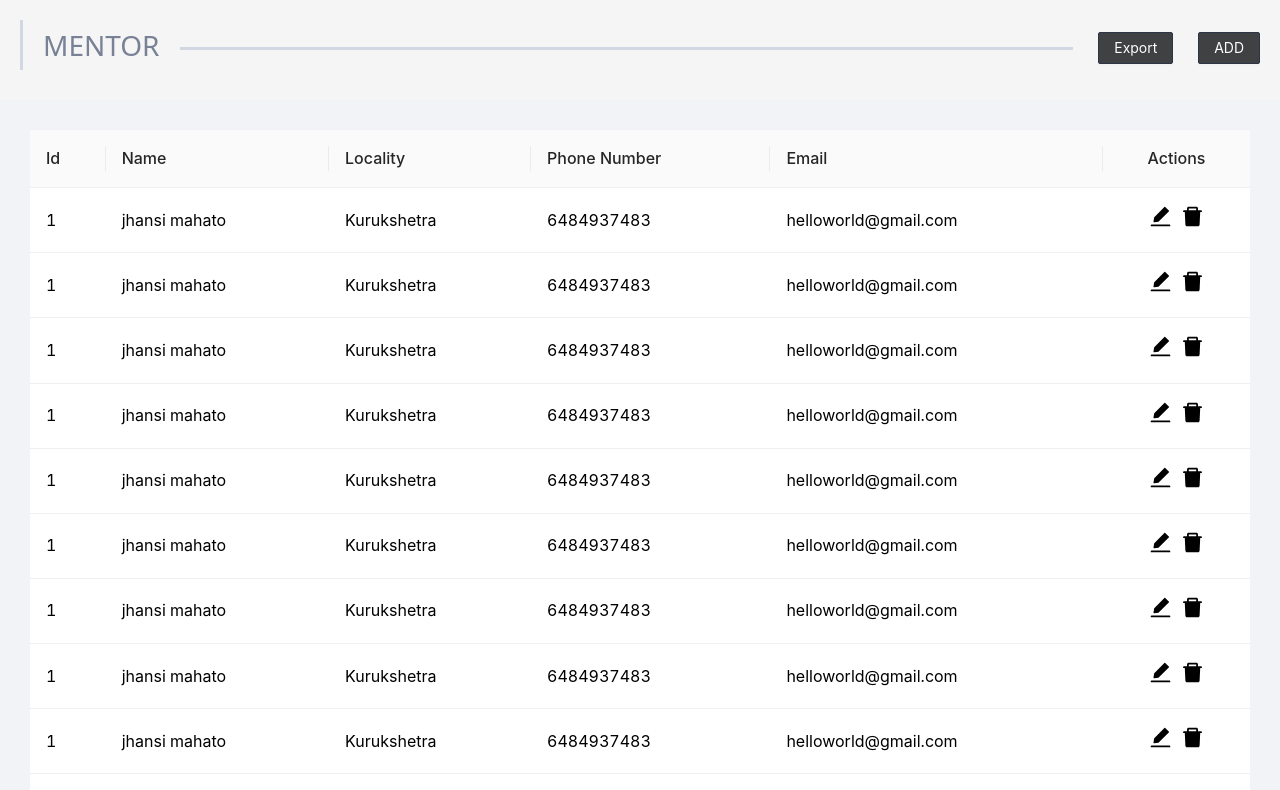
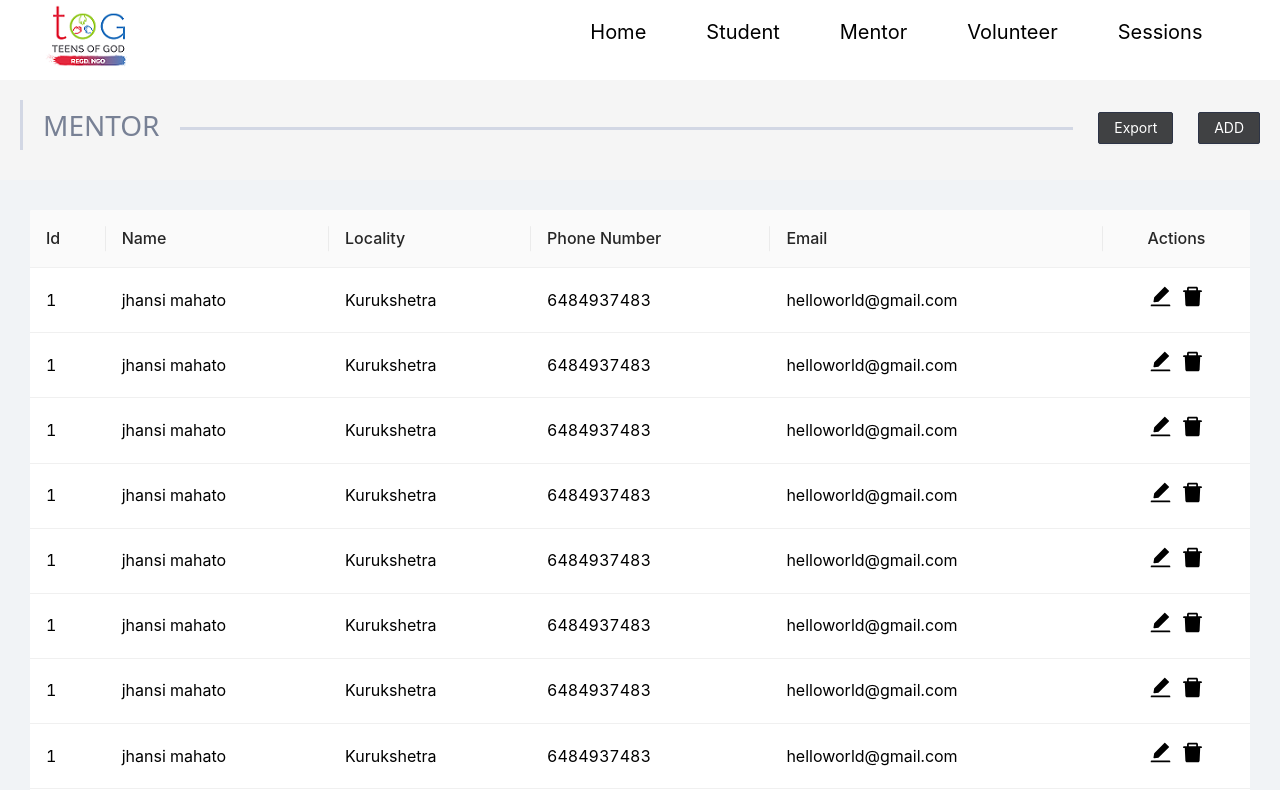
Before and after one commit to jhansimahato/hackathon, a React (Create React App) app: page /mentor in a window 1280 px wide. Shown: the top 790 px of the page. Built offline with nearby package versions, Linux system fonts and the light colour scheme.

Commit message:
fourth commit

```diff
--- /dev/null
+++ b/src/components/Navbar/Navbar.jsx
@@ -0,0 +1,46 @@
+import React, { useState } from "react"
+import "./navbar.scss"
+import { Link } from "react-router-dom"
+import { FaBars } from "react-icons/fa"
+import { ImCross } from "react-icons/im"
+
+const Navbar = () => {
+  const [Mobile, setMobile] = useState(false)
+  return (
+    <>
+      <nav className='navbar'>
+        <h3 className='logo'>
+            <img src={require('../../TOG-Logo.png')} alt="logo"  className="logoimg"/>
+        </h3>
+        {/*
+        if large screen ma xa bhane Mobile add huxa
+        if mobile screen ma xa bhane nav-links-mobile add huxa
+        */}
+        <ul className={Mobile ? "nav-links-mobile" : "nav-links"} onClick={() => setMobile(false)}>
+          <Link to='/' className='home'>
+            <li>Home</li>
+          </Link>
+          <Link to='/student' className='student'>
+            <li>Student</li>
+          </Link>
+          <Link to='/mentor' className='mentor'>
+            <li>Mentor</li>
+          </Link>
+          <Link to='/volunteer' className='volunteer'>
+            <li>Volunteer</li>
+          </Link>
+          <Link to='/sessions' className='sessions'>
+            <li>sessions</li>
+          </Link>
+        </ul>
+        {/*
+        whenever we click on button = setMobile(!Mobile) ==  is mobile oppsite to setMobile
+        */}
+        <button className='mobile-menu-icon' onClick={() => setMobile(!Mobile)}>
+          {Mobile ? <ImCross /> : <FaBars />}
+        </button>
+      </nav>
+    </>
+  )
+}
+export default Navbar
--- /dev/null
+++ b/src/components/Navbar/navbar.scss
@@ -0,0 +1,99 @@
+@import url("https://fonts.googleapis.com/css2?family=Poppins:wght@300;400;500;600&display=swap");
+// * {
+//   padding: 0;
+//   margin: 0;
+//   box-sizing: border-box;
+//   font-family: "Poppins", sans-serif;
+// //
+// }
+
+a {
+  text-decoration: none;
+}
+li {
+  list-style-type: none;
+}
+.navbar {
+  display: flex;
+  justify-content: space-around;
+  align-items: center;
+  height: 10vh;
+    background-color: white;
+  box-shadow: rgba(50, 50, 93, 0.23) 0px 30px 30px -20px;
+
+  /*box-shadow: rgba(50, 50, 93, 0.23) 0px 50px 100px -20px, rgba(0, 0, 0, 0.3) 0px 30px 60px -30px;*/
+}
+.logoimg {
+  font-size: 10px;
+//   border: 1px solid red;
+  position: relative;
+    left: -25px;
+    margin: 20px;
+}
+.nav-links {
+  display: flex;
+  justify-content: flex-end;
+  width: 75%;
+}
+
+.nav-links li {
+  color: black;
+  font-size: 20px;
+  padding: 10px 20px;
+  margin: 0 10px;
+  cursor: pointer;
+  text-transform: capitalize;
+}
+.hero {
+  text-align: center;
+  margin-top: 15%;
+}
+.hero h1 {
+  text-align: center;
+  font-size: 80px;
+}
+.mobile-menu-icon {
+  display: none;
+}
+button {
+  border: none;
+  text-decoration: none;
+  font-size: 20px;
+  background: none;
+}
+@media (max-width: 768px) {
+  .logo {
+    display: flex;
+    position: absolute;
+    top: 15px;
+    left: 35px;
+  }
+  .nav-links {
+    display: none;
+  }
+  .nav-links-mobile {
+    position: absolute;
+    display: block;
+    list-style: none;
+    box-shadow: rgba(50, 50, 93, 0.23) 0px 50px 100px -20px, rgba(0, 0, 0, 0.3) 0px 30px 60px -30px;
+    left: 0;
+    top: 10%;
+    transition: all 0.5s ease-in-out;
+    width: 100%;
+    background-color: white;
+  }
+  ul li {
+    padding: 32px;
+    width: 100%;
+    transition: all 0.5s ease-in-out;
+    text-align: center;
+  }
+  .mobile-menu-icon {
+    position: absolute;
+    display: block;
+    right: 20px;
+  }
+  .hero h1 {
+    font-size: 50px;
+  }
+}
--- a/src/pages/Mentor/Mentor.jsx
+++ b/src/pages/Mentor/Mentor.jsx
@@ -5,6 +5,7 @@
 import MentorTable from '../../components/MentorTable/MentorTable'
 import {Modal,Input} from 'antd';
 import {useState} from 'react'
+import Navbar from '../../components/Navbar/Navbar';
 
 
 const Mentor = () => {
@@ -130,6 +131,7 @@
   return (
     <div className='mentor'>
         <div className='mentorContainer'>
+            <Navbar/>
             <Header heading="MENTOR" data={customData} onAdd={addModalHandler}/>
             <div className='data-table'>
               <MentorTable data={customData}/>
--- a/src/pages/Sessions/Sessions.jsx
+++ b/src/pages/Sessions/Sessions.jsx
@@ -2,6 +2,7 @@
 import './Sessions.scss'
 import SessionsTable from '../../components/SessionsTable/SessionsTable'
 import SessionHeader from '../../components/SessionHeader/SessionHeader'
+import Navbar from '../../components/Navbar/Navbar'
 
 const Sessions = () => {
   const customData = [
@@ -123,6 +124,7 @@
   return (
     <div className='student'>
         <div className='studentContainer'>
+            <Navbar/>
             <SessionHeader heading="SESSIONS" data={customData}/>
             <div className='data-table'>
               <SessionsTable data={customData}/>
--- a/src/pages/Student/Student.jsx
+++ b/src/pages/Student/Student.jsx
@@ -4,6 +4,7 @@
 import './Student.scss'
 import {Modal,Input} from 'antd';
 import {useState} from 'react'
+import Navbar from '../../components/Navbar/Navbar';
 
 const Student = () => {
   const [add,setAdd] = useState(false);
@@ -144,6 +145,7 @@
   return (
     <div className='student'>
         <div className='studentContainer'>
+          <Navbar/>
             <Header heading="STUDENT" data={customData} onAdd={addModalHandler}/>
             <div className='data-table'>
               <StudentTable data={customData}/>
--- a/src/pages/Volunteer/Volunteer.jsx
+++ b/src/pages/Volunteer/Volunteer.jsx
@@ -5,6 +5,7 @@
 import './Volunteer.scss';
 import { useState } from 'react';
 import {Modal,Input} from 'antd';
+import Navbar from '../../components/Navbar/Navbar';
 
 const Volunteer = () => {
   const [add,setAdd] = useState(false);
@@ -130,6 +131,7 @@
   return (
     <div className='volunteer'>
         <div className='volunteerContainer'>
+          <Navbar/>
             <Header heading="VOLUNTEER" data={customData}  onAdd={addModalHandler}/>
             <div className='data-table'>
               <VolunteerTable data={customData}/>
```
Also changed, not shown: src/TOG-Logo.png (added).
